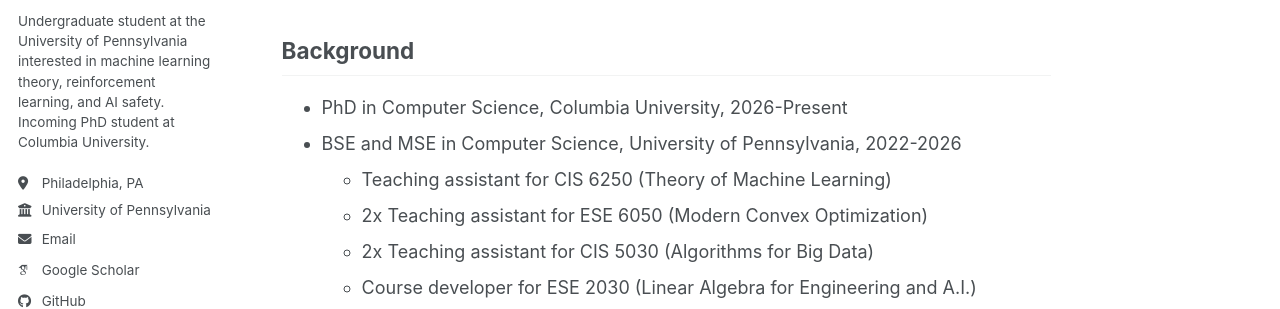
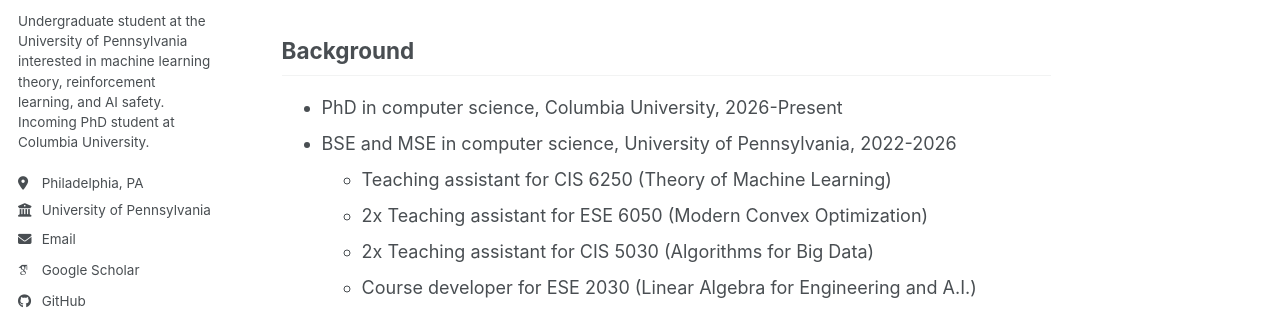
Before and after one commit to jwang541/jwang541.github.io, a Jekyll site: the page built from _pages/about.md, in a window 1280 px wide. Shown: the part 337-646 px from the top of the page. Built offline with Jekyll 4.4.1, drawn with Linux system fonts in a browser that asks for light colours; some web fonts are replaced; a script bundle is joined from its source files by our own code; library files that are not in the unit come from our copies.

Commit message:
capitalization changes

```diff
--- a/_pages/about.md
+++ b/_pages/about.md
@@ -13,8 +13,8 @@
 
 Background
 ------
-- PhD in Computer Science, Columbia University, 2026-Present
-- BSE and MSE in Computer Science, University of Pennsylvania, 2022-2026
+- PhD in computer science, Columbia University, 2026-Present
+- BSE and MSE in computer science, University of Pennsylvania, 2022-2026
   - Teaching assistant for CIS 6250 (Theory of Machine Learning)
   - 2x Teaching assistant for ESE 6050 (Modern Convex Optimization)
   - 2x Teaching assistant for CIS 5030 (Algorithms for Big Data)
```
